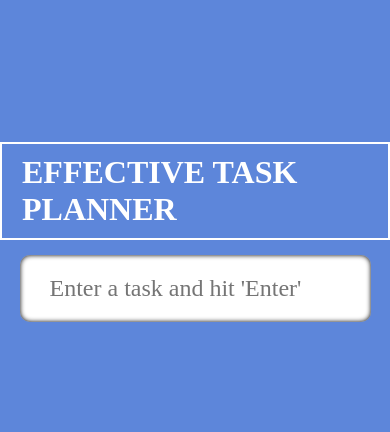
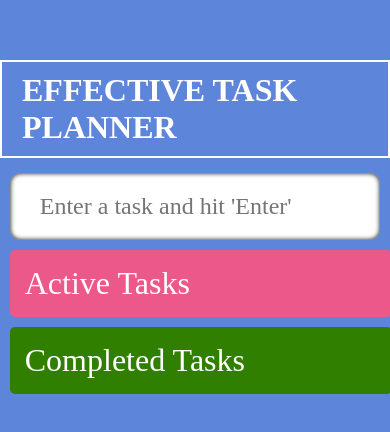
Before and after one commit to tprashant-21/effective-task-planner, a React (Vite) app: page / in a window 390 px wide. Shown: the part 198-630 px from the top of the page. Built offline with nearby package versions, Linux system fonts and the light colour scheme; a web font is replaced by a local one.

Commit message:
Droppable functionalities being added

```diff
--- a/package.json
+++ b/package.json
@@ -10,8 +10,11 @@
     "preview": "vite preview"
   },
   "dependencies": {
+    "@types/react-beautiful-dnd": "^13.1.4",
     "react": "^18.2.0",
-    "react-dom": "^18.2.0"
+    "react-beautiful-dnd": "^13.1.1",
+    "react-dom": "^18.2.0",
+    "react-icons": "^4.9.0"
   },
   "devDependencies": {
     "@types/react": "^18.0.37",
--- a/src/App.tsx
+++ b/src/App.tsx
@@ -2,11 +2,15 @@ import { useState } from 'react'
 import './App.css'
 import TaskInput from './components/TaskInput';
 import { Tracker } from './tracker';
+import TaskList from './components/TaskList';
+import {DragDropContext} from 'react-beautiful-dnd';
+
 
 const App: React.FC = () => {
 
   const [task, setTask] = useState<string>("");
   const [tasks, setTasks] = useState<Tracker[]>([]);
+  const [completedTasks, setCompletedTasks] = useState<Tracker[]>([]);
 
   const handleAdd = (e: React.FormEvent) => {
     e.preventDefault();
@@ -18,13 +22,15 @@ const App: React.FC = () => {
   };
 
   return (
+    <DragDropContext>
+
       <div className='app'>
         <h1 className='heading'>EFFECTIVE TASK PLANNER</h1>
         <TaskInput task={task} setTask={setTask} handleAdd = {handleAdd} />
-        {tasks.map((t) => (
-          <li>{t.task}</li>
-        ))}
+        <TaskList tasks={tasks} setTasks={setTasks} completedTasks={completedTasks} setCompletedTasks={setCompletedTasks} />
       </div>
+
+    </DragDropContext>
   )
 }
 
--- /dev/null
+++ b/src/components/TaskCard.tsx
@@ -0,0 +1,63 @@
+import React, { useEffect } from 'react';
+import './styles.css';
+import { Tracker } from '../tracker';
+import { AiFillEdit, AiFillDelete } from 'react-icons/ai';
+import { MdDone } from 'react-icons/md';
+
+
+type Props = {
+    task: Tracker;
+    tasks: Tracker[];
+    setTasks: React.Dispatch<React.SetStateAction<Tracker[]>> ;
+}
+
+const TaskCard = ({task, tasks, setTasks}:Props) => {
+
+    const [edit, setEdit] = React.useState<boolean>(false);
+    const [editTask, setEditTask] = React.useState<string>(task.task);
+
+    useEffect(() => {
+        inputRef.current?.focus();
+    },[edit])
+
+    const inputRef = React.useRef<HTMLInputElement>(null);
+
+    const handleDone = (id: number) => {
+        setTasks(tasks.map((task) => task.id === id ? {...task, isDone: !task.isDone} : task))
+    };
+
+    const handleDelete = (id: number) => {
+        setTasks(tasks.filter((task) =>  task.id !== id))
+    };
+
+    const handleEdit = (e: React.FormEvent, id: number) => {
+        e.preventDefault();
+        setTasks(tasks.map((task) => task.id === id ? {...task, task: editTask} : task))
+        setEdit(false);
+    }
+
+  return (
+    <form className='task__single' onSubmit={(e) => handleEdit(e, task.id)}>
+        {edit ?
+        (
+            <input type='input' ref={inputRef} value={editTask} onChange={(e)=>setEditTask(e.target.value)} className='task__single--text'/>
+        ) : task.isDone ?
+            (<s className='task__single--text'>
+                {task.task}
+            </s>)
+            :(<span className='task__single--text'>
+                {task.task}
+            </span>)
+        }
+
+        <div>
+            <span className='icon' onClick={()=>{if(!edit && !task.isDone)setEdit(!edit)}} > <AiFillEdit /> </span>
+            <span className='icon' onClick={()=>handleDelete(task.id)} > <AiFillDelete /> </span>
+            <span className='icon' onClick={()=>handleDone(task.id)} > <MdDone />  </span>
+        </div>
+
+    </form>
+  )
+}
+
+export default TaskCard;
--- a/src/components/TaskInput.tsx
+++ b/src/components/TaskInput.tsx
@@ -9,7 +9,7 @@ interface Props {
 
 const TaskInput = ({task, setTask, handleAdd}: Props) => {
 
-    const inputRef = useRef<HTMLInputElement>(null);
+  const inputRef = useRef<HTMLInputElement>(null);
 
   return (
     <form className='input' onSubmit={(e)=>{
--- /dev/null
+++ b/src/components/TaskList.tsx
@@ -0,0 +1,54 @@
+import React from 'react';
+import "./styles.css";
+import { Tracker } from '../tracker';
+import TaskCard from './TaskCard';
+import { Droppable } from 'react-beautiful-dnd';
+
+interface Props {
+    tasks: Tracker[];
+    setTasks: React.Dispatch<React.SetStateAction<Tracker[]>> ;
+    completedTasks: Tracker[];
+    setCompletedTasks: React.Dispatch<React.SetStateAction<Tracker[]>> ;
+}
+
+const TaskList: React.FC<Props> = ({tasks, setTasks, completedTasks, setCompletedTasks}) => {
+  return (
+
+      <div className="container">
+
+        <Droppable droppableId="TasksList">
+
+          {
+            (provided) => (
+              <div className="tasks" ref={provided.innerRef}{...provided.droppableProps}>
+                <span className="tasks__heading">Active Tasks</span>
+                {
+                  tasks.map((task, index) => <TaskCard index={index} key={task.id} task={task} tasks={tasks} setTasks={setTasks} />)
+                }
+              </div>
+                )
+          }
+
+        </Droppable>
+
+        <Droppable droppableId="TasksRemove">
+
+        {
+            (provided) => (
+              <div className="tasks remove" ref={provided.innerRef}{...provided.droppableProps}>
+                <span className="tasks__heading">Completed Tasks</span>
+                {
+                  tasks.map((task) => <TaskCard key={task.id} task={task} tasks={completedTasks} setTasks={setCompletedTasks} />)
+                }
+              </div>
+            )
+          }
+
+        </Droppable>
+
+      </div>
+
+  )
+}
+
+export default TaskList;
--- a/src/components/styles.css
+++ b/src/components/styles.css
@@ -2,7 +2,7 @@
 
 .input{
     display: flex;
-    width: 90%;
+    width: 95%;
     position: relative;
     align-items: center;
 }
@@ -22,3 +22,80 @@
     outline: none;
     box-shadow: inset 0 0 5px #fff;
 }
+
+.tasks{
+    width: 47.5%;
+    display: flex;
+    flex-direction: column;
+    padding: 15px;
+    border-radius: 5px;
+    background-color: rgb(237, 88, 138);
+}
+
+.task__single{
+    display: flex;
+    justify-content: space-between;
+    width: 30%;
+    border-radius: 5px;
+    padding: 10px 20px;
+    margin-top: 15px;
+    background-image: url("https://www.transparenttextures.com/patterns/45-degree-fabric-light.png");
+}
+
+.task__single:hover{
+    box-shadow: 0 0 5px black;
+    transform: scale(1.03);
+}
+
+.task__single--text{
+    flex: 1;
+    padding: 5px;
+    border: none;
+    font-size: 20px;
+}
+
+.task__single--text:focus{
+    outline: none;
+}
+
+.icon{
+    margin-left: 10px;
+    font-size: 25px;
+    cursor: pointer;
+}
+
+.container{
+    display: flex;
+    width: 95%;
+    margin-top: 10px;
+    justify-content: space-between;
+    align-self: center;
+}
+
+.remove{
+    background-color: rgb(49, 127, 0);
+}
+
+.task__heading{
+    font-size: 2rem;
+}
+
+@media (max-width: 768px) {
+    .input{
+        width: 95%;
+    }
+    .tasks{
+        width: 95%;
+        margin-bottom: 10px;
+    }
+    .container{
+        width: 95%;
+        flex-direction: column;
+    }
+}
+
+@media (max-width: 1200px) {
+    .task__single{
+        width: 40%;
+    }
+}
```
Also changed, not shown: src/tracker.ts (line endings or trailing spaces), 1 other file (tests, documents, lock files or other folders).
